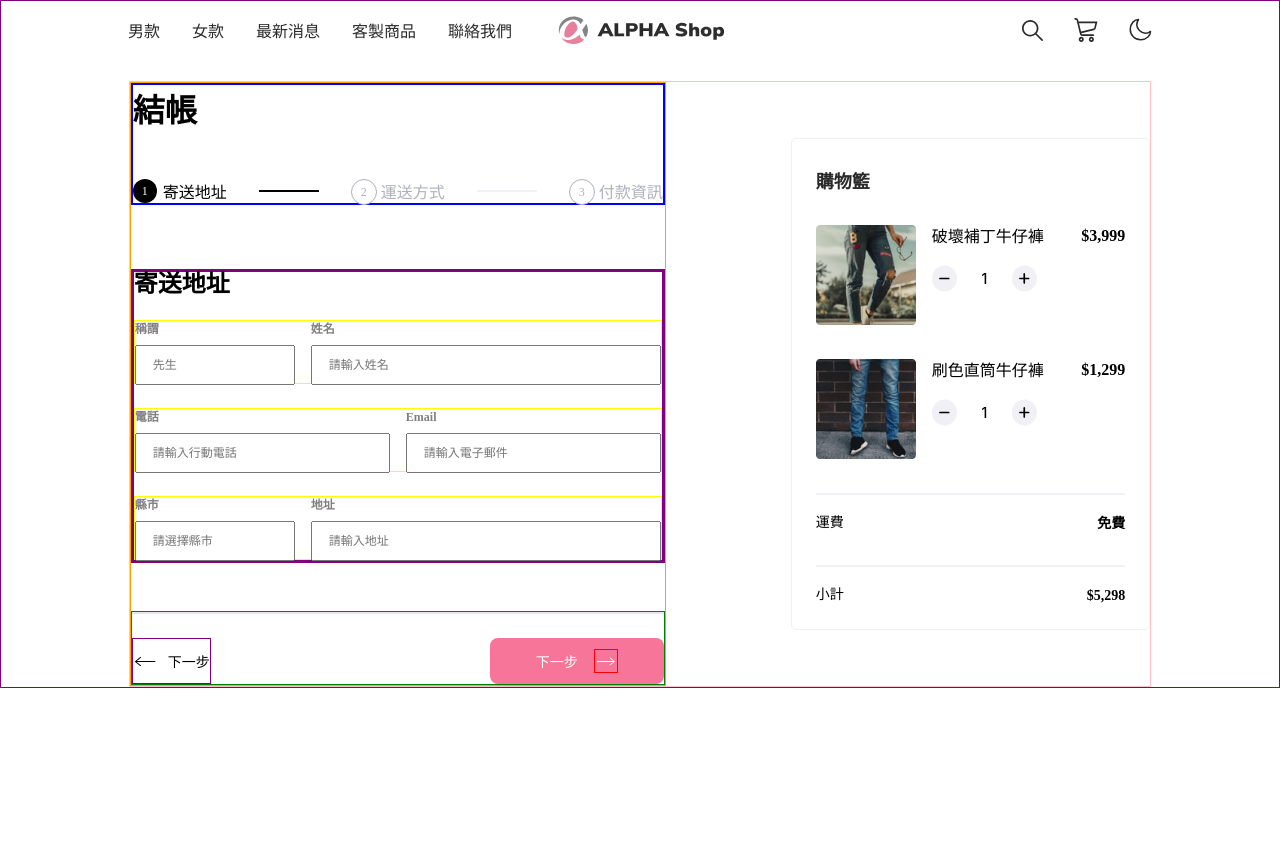
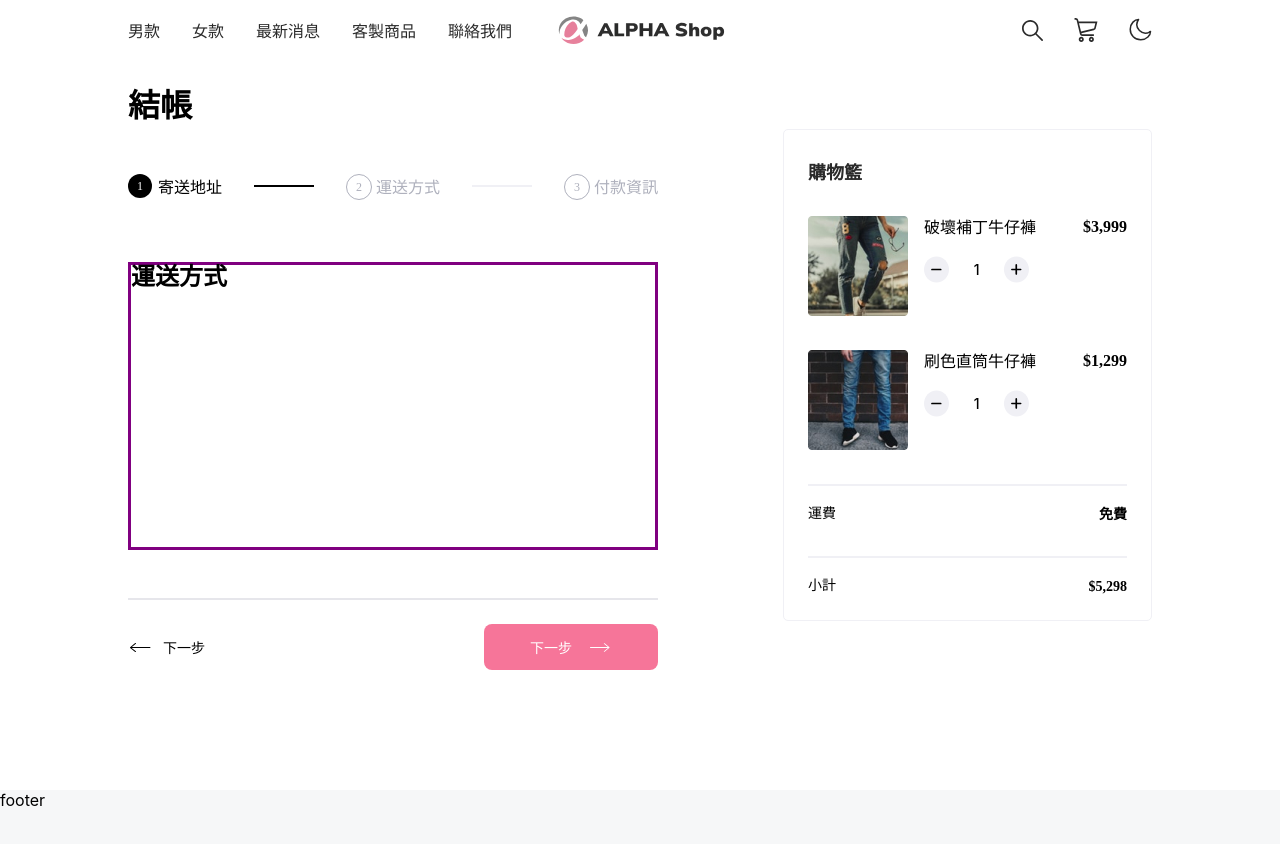
Before and after one commit to Lan956616/ALPHA-Shop-IV, a React (Create React App) app: page / in a window 1280 px wide. Shown: the top 844 px of the page. Before the commit the page ends 800 px from the top, so only its background shows below. Built offline with nearby package versions, Linux system fonts and the light colour scheme.

Commit message:
adding content of step2

```diff
--- a/src/App.js
+++ b/src/App.js
@@ -1,5 +1,6 @@
 import Header from './components/header/header'
 import Main from './components/main/main';
+import Footer from './components/footer/footer'
 import './App.css';
 
 function App() {
@@ -7,6 +8,7 @@ function App() {
     <div className='mainContainer'>
       <Header />
       <Main/>
+      <Footer />
     </div>
   )
 
--- a/src/components/footer/footer.js
+++ b/src/components/footer/footer.js
@@ -0,0 +1,9 @@
+import styles from './footer.module.css'
+
+export default function Footer() {
+  return(
+    <footer className={styles.footer}>
+      <p>footer</p>
+    </footer>
+  )
+}
--- /dev/null
+++ b/src/components/footer/footer.module.css
@@ -0,0 +1,5 @@
+.footer {
+  height: 284px;
+  background-color: #F6F7F8;
+  margin-top: 7.5rem;
+}
--- a/src/components/main/main.module.css
+++ b/src/components/main/main.module.css
@@ -1,8 +1,8 @@
 .main {
   width: 100%;
   padding-top: 80px;
-
-  border: 1px solid purple;
+/*
+  border: 1px solid purple; */
 }
 
 .mainContainer {
@@ -14,5 +14,5 @@
   grid-gap: 125px;
   /*gap是這樣用嗎 頭好痛*/
   align-items: center;
-  border: 1px solid pink;
+  /* border: 1px solid pink; */
 }
--- a/src/components/main/pay/pay.js
+++ b/src/components/main/pay/pay.js
@@ -1,13 +1,14 @@
 import styles from './pay.module.css'
 import StepProgress from './stepprogress/stepprogress'
 import Step1 from './step1/step1'
+import Step2 from './step2/step2'
 import ProgressControl from './progresscontrol/progresscontrol'
 
 export default function Pay() {
   return(
     <div className={styles.mainPay}>
       <StepProgress/>
-      <Step1/>
+      <Step2/>
       <ProgressControl/>
     </div>
   )
--- a/src/components/main/pay/pay.module.css
+++ b/src/components/main/pay/pay.module.css
@@ -2,5 +2,5 @@
   width:100%;
 
 
-  border: 1px solid orange;
+  /* border: 1px solid orange; */
 }
--- a/src/components/main/pay/progresscontrol/progresscontrol.module.css
+++ b/src/components/main/pay/progresscontrol/progresscontrol.module.css
@@ -1,6 +1,6 @@
 .progresscontrol {
   width: 100%;
-  border: 1px solid green;
+  /* border: 1px solid green; */
 }
 
 .hr {
@@ -38,7 +38,7 @@
   width: 24px;
   height: 24px;
 
-  border:1px solid red;
+  /* border:1px solid red; */
 }
 
 
@@ -46,7 +46,7 @@
   display: flex;
   align-items: center;
 
-  border: 1px solid purple;
+  /* border: 1px solid purple; */
 }
 
 .stepBackArrow {
--- a/src/components/main/pay/step1/step1.module.css
+++ b/src/components/main/pay/step1/step1.module.css
@@ -2,6 +2,7 @@
   width: 100%;
   margin-bottom: 3rem;
   border: 3px solid purple;
+  height: 288px;
 }
 
 .step1Title {
@@ -20,7 +21,7 @@
   justify-content: space-between;
   margin-top: 24px;
 
-  border: 1px solid yellow;
+  /* border: 1px solid yellow; */
 }
 
 
--- /dev/null
+++ b/src/components/main/pay/step2/step2.js
@@ -0,0 +1,9 @@
+import styles from './step2.module.css'
+
+export default function Step2() {
+  return(
+    <div className={styles.step2}>
+       <p className={styles.step2Title}>運送方式</p>
+    </div>
+  )
+}
--- /dev/null
+++ b/src/components/main/pay/step2/step2.module.css
@@ -0,0 +1,15 @@
+.step2 {
+  width: 100%;
+  margin-bottom: 3rem;
+  height: 288px;
+
+  border: 3px solid purple;
+}
+
+.step2Title {
+  font-family: 'Noto Sans TC';
+  font-size: 24px;
+  font-weight: 700;
+  line-height: 24px;
+  text-align: left;
+}
--- a/src/components/main/pay/stepprogress/stepprogress.module.css
+++ b/src/components/main/pay/stepprogress/stepprogress.module.css
@@ -1,7 +1,7 @@
 .StepProgress {
   width: 100%;
   margin-bottom: 4rem;
-  border: 2px solid blue;
+  /* border: 2px solid blue; */
 }
 
 .StepProgressTitle {
```
